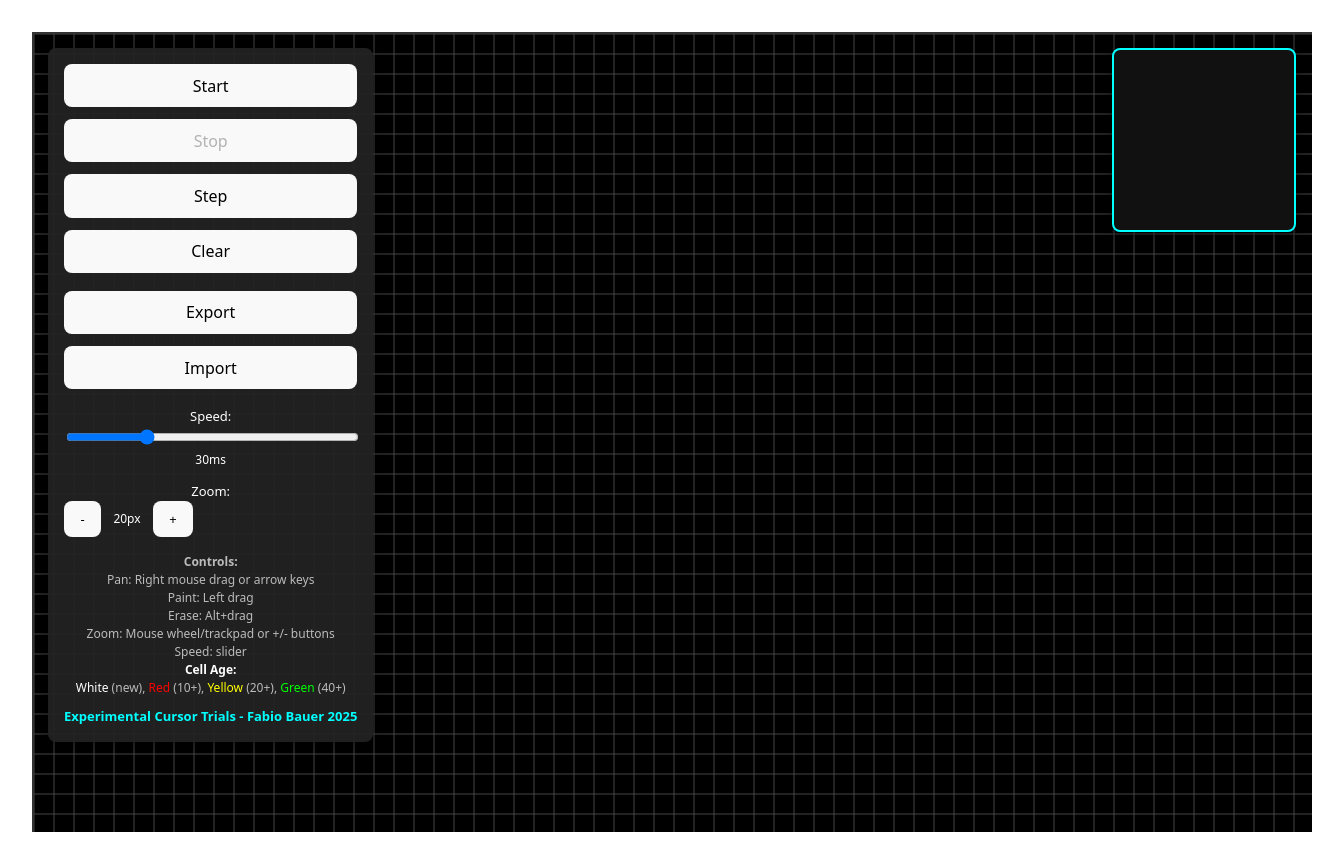
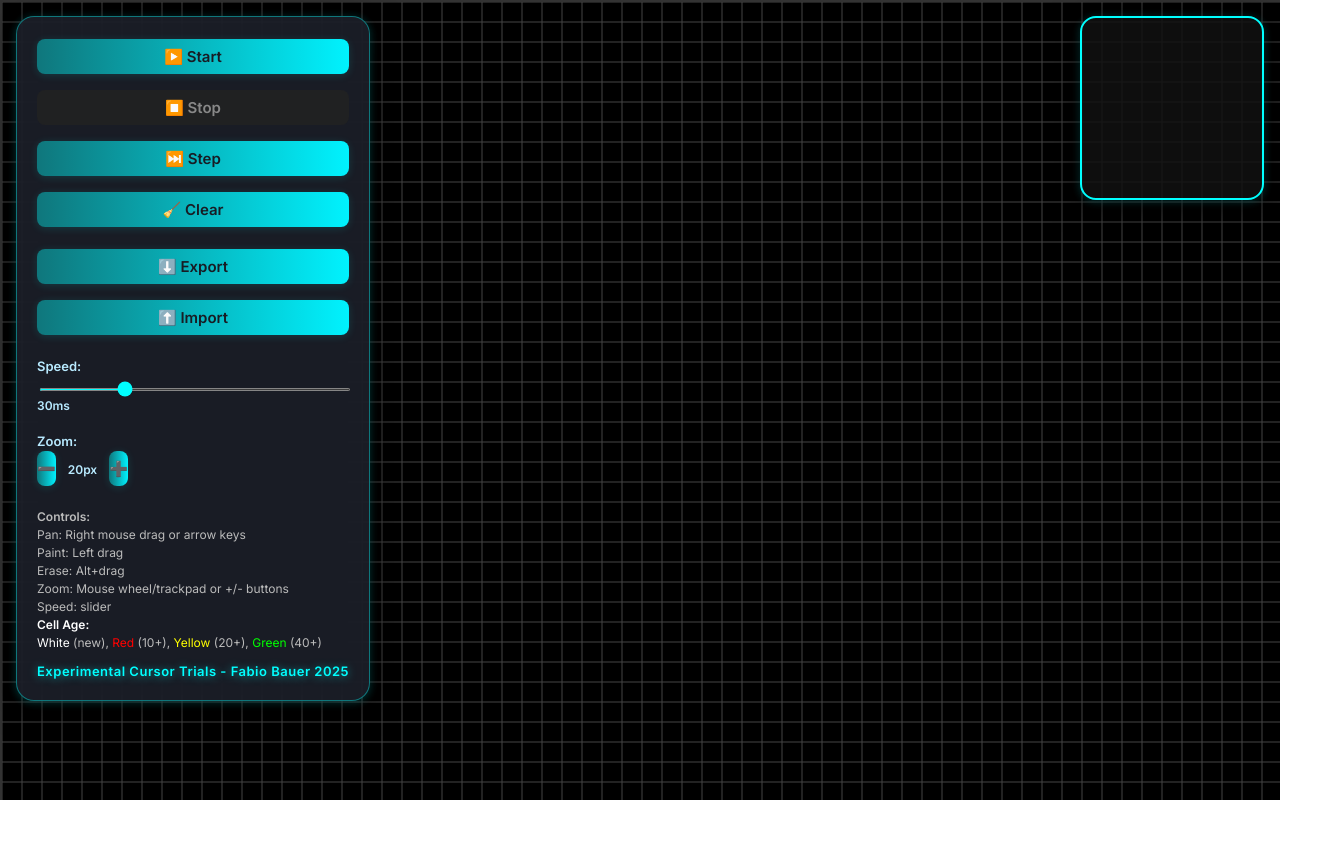
Before and after one commit to oibafbruh/gameoflife, a React (Vite) app: page / in a window 1280 px wide. Shown: the whole page, 1344 px wide, since content can reach past the window. After the commit the page ends 800 px from the top, so only its background shows below. Built offline with nearby package versions, Linux system fonts and the light colour scheme.

Commit message:
UI overhaul

```diff
--- a/src/App.css
+++ b/src/App.css
@@ -1,83 +1,119 @@
-#root {
-  max-width: 1280px;
-  margin: 0 auto;
-  padding: 2rem;
-  text-align: center;
+@import url('https://fonts.googleapis.com/css2?family=Inter:wght@400;600&display=swap');
+
+body, html, #root {
+  height: 100%;
+  margin: 0;
+  padding: 0;
+  font-family: 'Inter', system-ui, sans-serif;
+  background: linear-gradient(135deg, #181c24 0%, #232b3a 100%);
+  color: #fff;
 }
 
-.logo {
-  height: 6em;
-  padding: 1.5em;
-  will-change: filter;
-  transition: filter 300ms;
-}
-.logo:hover {
-  filter: drop-shadow(0 0 2em #646cffaa);
-}
-.logo.react:hover {
-  filter: drop-shadow(0 0 2em #61dafbaa);
+/* Controls Overlay */
+.controls-overlay {
+  position: absolute;
+  top: 16px;
+  left: 16px;
+  z-index: 10;
+  background: rgba(30, 34, 44, 0.85);
+  box-shadow: 0 4px 32px #0008, 0 1.5px 8px #0ff4;
+  border-radius: 18px;
+  padding: 22px 20px 18px 20px;
+  backdrop-filter: blur(12px) saturate(1.2);
+  border: 1.5px solid #0ff6;
+  display: flex;
+  flex-direction: column;
+  align-items: stretch;
+  gap: 14px;
+  min-width: 200px;
+  transition: box-shadow 0.2s;
 }
 
-@keyframes logo-spin {
-  from {
-    transform: rotate(0deg);
+.controls-overlay label {
+  font-size: 14px;
+  color: #b8eaff;
+  font-weight: 600;
+  margin-bottom: 2px;
+}
+
+.controls-overlay button {
+  background: linear-gradient(90deg, #0ff6 0%, #00f2fe 100%);
+  color: #181c24;
+  font-weight: 600;
+  border: none;
+  border-radius: 8px;
+  padding: 8px 0;
+  margin-bottom: 2px;
+  font-size: 15px;
+  cursor: pointer;
+  box-shadow: 0 1.5px 8px #0ff2;
+  transition: background 0.18s, color 0.18s, box-shadow 0.18s, transform 0.12s;
+  outline: none;
+}
+.controls-overlay button:disabled {
+  background: #222c;
+  color: #888;
+  cursor: not-allowed;
+  box-shadow: none;
+}
+.controls-overlay button:not(:disabled):hover {
+  background: linear-gradient(90deg, #00f2fe 0%, #0ff6 100%);
+  color: #0ff;
+  transform: translateY(-2px) scale(1.04);
+  box-shadow: 0 4px 16px #0ff6;
+}
+
+.controls-overlay input[type="range"] {
+  width: 100%;
+  accent-color: #0ff;
+  margin-top: 2px;
+  margin-bottom: 2px;
+  height: 3px;
+  background: #222c;
+  border-radius: 2px;
+  transition: accent-color 0.2s;
+}
+
+.controls-overlay .cell-age-legend {
+  margin-top: 8px;
+  font-size: 13px;
+  color: #fff;
+  font-weight: 500;
+  line-height: 1.6;
+}
+
+.controls-overlay .footer {
+  margin-top: 12px;
+  color: #0ff;
+  font-weight: 700;
+  font-size: 14px;
+  letter-spacing: 0.5px;
+  text-shadow: 0 1px 8px #0ff8;
+}
+
+/* Minimap */
+.minimap {
+  position: absolute;
+  top: 16px;
+  right: 16px;
+  z-index: 20;
+  background: #111d;
+  border: 2.5px solid #0ff;
+  border-radius: 16px;
+  box-shadow: 0 4px 32px #000a, 0 1.5px 8px #0ff4;
+  transition: box-shadow 0.2s;
+}
+
+/* Responsive */
+@media (max-width: 600px) {
+  .controls-overlay {
+    min-width: 120px;
+    padding: 12px 8px 10px 8px;
+    font-size: 13px;
   }
-  to {
-    transform: rotate(360deg);
+  .minimap {
+    width: 120px !important;
+    height: 120px !important;
+    border-radius: 10px;
   }
 }
-
-@media (prefers-reduced-motion: no-preference) {
-  a:nth-of-type(2) .logo {
-    animation: logo-spin infinite 20s linear;
-  }
-}
-
-.card {
-  padding: 2em;
-}
-
-.read-the-docs {
-  color: #888;
-}
-
-div.game-container {
-  display: flex;
-  flex-direction: column;
-  align-items: center;
-}
-
-.controls {
-  margin-bottom: 1rem;
-}
-
-.controls button {
-  margin: 0 0.5rem;
-  padding: 0.5rem 1rem;
-  font-size: 1rem;
-  cursor: pointer;
-}
-
-.grid {
-  display: inline-block;
-  border: 2px solid #333;
-  background: #eee;
-  margin-top: 1rem;
-}
-
-.row {
-  display: flex;
-}
-
-.cell {
-  width: 20px;
-  height: 20px;
-  border: 1px solid #bbb;
-  background: #fff;
-  transition: background 0.2s;
-  cursor: pointer;
-}
-
-.cell.alive {
-  background: #333;
-}
--- a/src/App.jsx
+++ b/src/App.jsx
@@ -311,11 +311,15 @@ function App() {
           } else {
             fadeMap.delete(key);
           }
-          // Draw cell with fade and age color
+          // Draw cell with fade and age color, with glow
           if (fade > 0) {
             const age = ageMap.get(key) || 0;
+            ctx.save();
+            ctx.shadowColor = getCellColor(age, fade);
+            ctx.shadowBlur = 16 * fade;
             ctx.fillStyle = getCellColor(age, fade);
             ctx.fillRect(j * cellSize, i * cellSize, cellSize, cellSize);
+            ctx.restore();
           }
         }
       }
@@ -545,13 +549,13 @@ function App() {
   return (
     <div style={{ height: '100vh', width: '100vw', overflow: 'hidden', margin: 0, padding: 0, position: 'relative' }}>
       {/* Floating Controls Overlay */}
-      <div style={{ position: 'absolute', top: 16, left: 16, zIndex: 10, background: 'rgba(34,34,34,0.95)', color: '#fff', padding: 16, borderRadius: 8, boxShadow: '0 2px 8px #0004', display: 'flex', flexDirection: 'column', alignItems: 'stretch', gap: 10, minWidth: 160 }}>
-        <button onClick={handleStart} disabled={running} style={{ marginBottom: 2 }}>Start</button>
-        <button onClick={handleStop} disabled={!running} style={{ marginBottom: 2 }}>Stop</button>
-        <button onClick={handleStep} disabled={running} style={{ marginBottom: 2 }}>Step</button>
-        <button onClick={handleClear} style={{ marginBottom: 8 }}>Clear</button>
-        <button onClick={handleExport} style={{ marginBottom: 2 }}>Export</button>
-        <button onClick={handleImportClick} style={{ marginBottom: 8 }}>Import</button>
+      <div className="controls-overlay" style={{ position: 'absolute', top: 16, left: 16, zIndex: 10 }}>
+        <button onClick={handleStart} disabled={running} style={{ marginBottom: 2 }}>▶️ Start</button>
+        <button onClick={handleStop} disabled={!running} style={{ marginBottom: 2 }}>⏹️ Stop</button>
+        <button onClick={handleStep} disabled={running} style={{ marginBottom: 2 }}>⏭️ Step</button>
+        <button onClick={handleClear} style={{ marginBottom: 8 }}>🧹 Clear</button>
+        <button onClick={handleExport} style={{ marginBottom: 2 }}>⬇️ Export</button>
+        <button onClick={handleImportClick} style={{ marginBottom: 8 }}>⬆️ Import</button>
         <input
           type="file"
           accept=".rle,.lif,.lif.txt"
@@ -575,12 +579,12 @@ function App() {
         <label style={{ fontSize: 13, marginBottom: 2 }}>
           Zoom:
           <div style={{ display: 'flex', alignItems: 'center', gap: 4 }}>
-            <button onClick={() => setCellSize(s => Math.max(MIN_CELL_SIZE, s - 2))} disabled={cellSize <= MIN_CELL_SIZE}>-</button>
+            <button onClick={() => setCellSize(s => Math.max(MIN_CELL_SIZE, s - 2))} disabled={cellSize <= MIN_CELL_SIZE}>➖</button>
             <span style={{ margin: '0 8px', fontSize: 12 }}>{cellSize}px</span>
-            <button onClick={() => setCellSize(s => Math.min(MAX_CELL_SIZE, s + 2))} disabled={cellSize >= MAX_CELL_SIZE}>+</button>
+            <button onClick={() => setCellSize(s => Math.min(MAX_CELL_SIZE, s + 2))} disabled={cellSize >= MAX_CELL_SIZE}>➕</button>
           </div>
         </label>
-        <div style={{ fontSize: 12, color: '#bbb', marginTop: 4, lineHeight: 1.5 }}>
+        <div className="cell-age-legend" style={{ fontSize: 12, color: '#bbb', marginTop: 4, lineHeight: 1.5 }}>
           <b>Controls:</b><br />
           Pan: Right mouse drag or arrow keys<br />
           Paint: Left drag<br />
@@ -589,7 +593,7 @@ function App() {
           Speed: slider<br />
           <span style={{ color: '#fff', fontWeight: 'bold' }}>Cell Age:</span><br />
           <span style={{ color: '#fff' }}>White</span> (new), <span style={{ color: 'red' }}>Red</span> (10+), <span style={{ color: 'yellow' }}>Yellow</span> (20+), <span style={{ color: 'lime' }}>Green</span> (40+)
-          <div style={{ marginTop: 10, color: '#0ff', fontWeight: 'bold', fontSize: 13 }}>
+          <div className="footer" style={{ marginTop: 10, color: '#0ff', fontWeight: 'bold', fontSize: 13 }}>
             Experimental Cursor Trials - Fabio Bauer 2025
           </div>
         </div>
@@ -611,7 +615,7 @@ function App() {
         ref={minimapRef}
         width={180}
         height={180}
-        style={{ position: 'absolute', top: 16, right: 16, zIndex: 20, background: '#111', border: '2px solid #0ff', borderRadius: 8, boxShadow: '0 2px 8px #0008' }}
+        className="minimap"
       />
     </div>
   );
```
